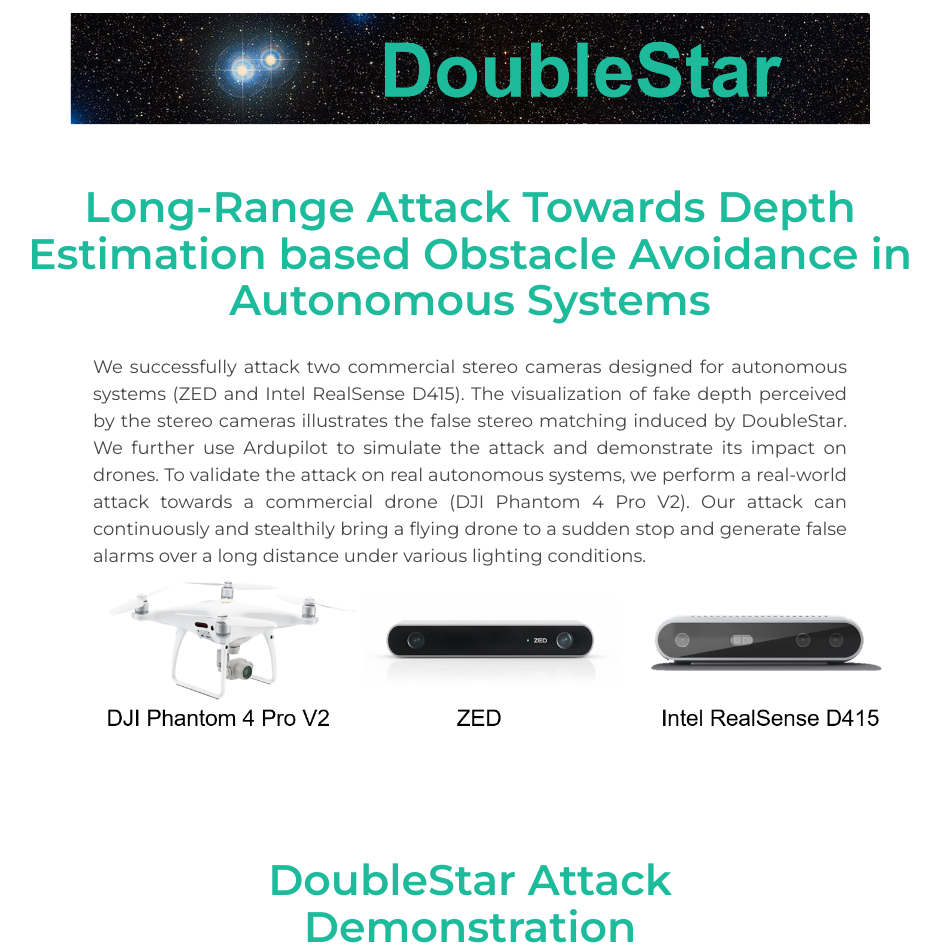
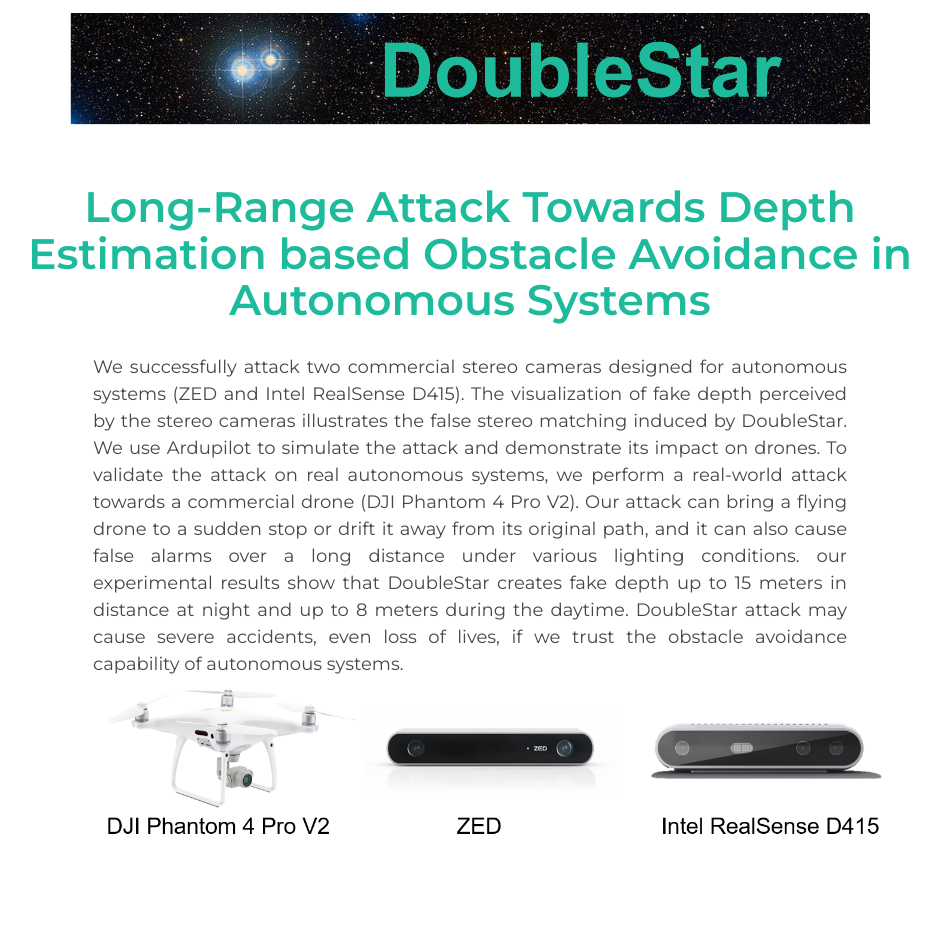
Before and after one commit to fakedepth/doublestar.github.io, a Jekyll site: the page built from index.md, in a window 1280 px wide and 1400 px high. Shown: the top 952 px of the window, without its empty margins (170-1110 px from the left). Built offline with Jekyll 4.4.1, drawn with Linux system fonts in a browser that asks for light colours; some of the changed text lies outside the part shown.

Commit message:
Update layout.

```diff
--- a/_layouts/default.html
+++ b/_layouts/default.html
@@ -34,13 +34,12 @@
 designed for autonomous systems (ZED and Intel RealSense D415).
 The visualization of fake depth perceived by the
 stereo cameras illustrates the false stereo matching induced by
-DoubleStar. We further use Ardupilot to simulate the attack
+DoubleStar. We use Ardupilot to simulate the attack
 and demonstrate its impact on drones. To validate the attack
 on real autonomous systems, we perform a real-world attack
-towards a commercial drone (DJI Phantom 4 Pro V2). Our attack can continuously and
-stealthily bring a flying drone to a sudden stop and generate
+towards a commercial drone (DJI Phantom 4 Pro V2). Our attack can bring a flying drone to a sudden stop or drift it away from its original path, and it can also cause
 false alarms over a long distance under various lighting
-conditions. </p>
+conditions. our experimental results show that DoubleStar creates fake depth up to 15 meters in distance at night and up to 8 meters during the daytime. DoubleStar attack may cause severe accidents, even loss of lives, if we trust the obstacle avoidance capability of autonomous systems. </p>
 					<img width = "800px" src="devices.png" alt="device">
 					<p style="font-size:20px"><a href="papers/"> </a>
 
@@ -142,7 +142,7 @@ conditions. </p>
 			 		</div>
 					</div>
 				<h2>Attack Validation on RealSense</h2>
-				<p> A near-distancefake depth (around 0.5m) can be generated when the attack distance is 10m in RealSense. It demonstrates that DoubleStar remains effective even without the access to its left and right images.</p>
+				<p> A near-distance fake depth (around 0.5m) can be generated when the attack distance is 10m in RealSense. It demonstrates that DoubleStar remains effective even without the access to the camera's left and right images.</p>
 					<div class ="boxed">
 				<div class="text-center mt-auto" style="width:100%;margin-top: 1.5em; margin-bottom: 1.5em; display:flex;justify-content:space-around;align-items:center; flex-wrap: wrap;">
 					<div>
```
Also changed, not shown: other parts of _layouts/default.html (+2 -1 lines).
